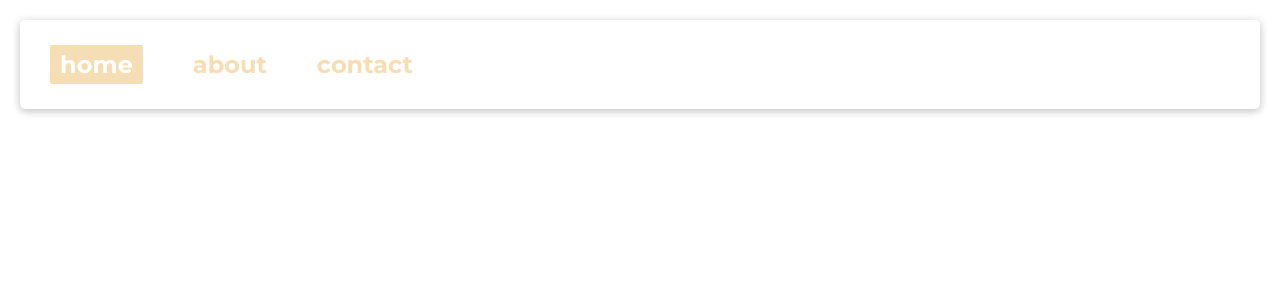
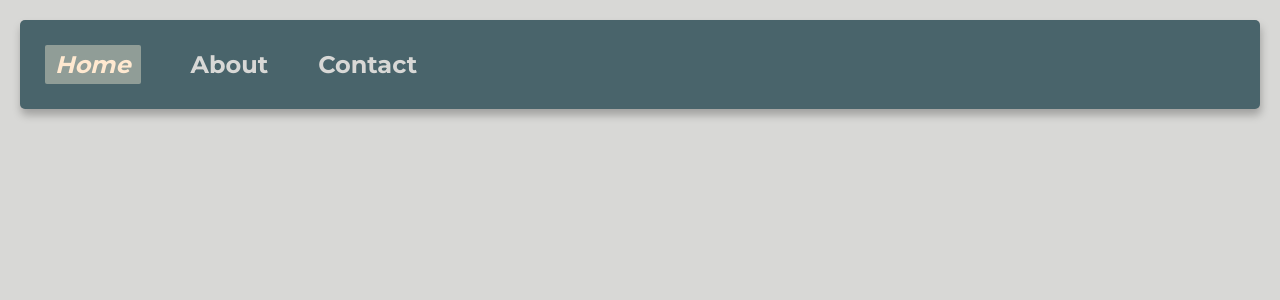
Before and after one commit to boy-warakorn/portfolio, a React (Create React App) app: page / in a window 1280 px wide. Shown: the top 300 px of the page. Built offline with nearby package versions, Linux system fonts and the light colour scheme.

Commit message:
[ADD] navbar css

```diff
--- a/src/App.css
+++ b/src/App.css
@@ -1,5 +1,6 @@
 .App {
   /* background-color: wheat; */
+  background-color: #D8D8D6;
   padding: 20px;
   height: 100vh;
   font-family: "Montserrat", sans-serif;
--- a/src/UI/Navbar.css
+++ /dev/null
@@ -1,8 +0,0 @@
-.navbar {
-  background-color: white;
-  border-radius: 5px;
-  margin: 0;
-  padding: 30px;
-  box-shadow: 0 2px 8px rgba(0, 0, 0, 0.26);
-  list-style-type: none;
-}
--- a/src/UI/Navbar.js
+++ b/src/UI/Navbar.js
@@ -1,13 +1,13 @@
 import React from "react";
-import "./Navbar.css";
+import classes from "./Navbar.module.css";
 import NavbarItem from "./Navbar_item";
 
 const Navbar = () => {
   return (
-    <ul className="navbar">
-      <NavbarItem title="home" isHome />
-      <NavbarItem title="about" />
-      <NavbarItem title="contact" />
+    <ul className={classes.Navbar}>
+      <NavbarItem title="Home" isHome />
+      <NavbarItem title="About" />
+      <NavbarItem title="Contact" />
     </ul>
   );
 };
--- /dev/null
+++ b/src/UI/Navbar.module.css
@@ -0,0 +1,9 @@
+.Navbar {
+  background-color: #49646B;
+  border-radius: 5px;
+  margin: 0;
+  padding: 25px;
+  box-shadow: 1px 6px 8px rgba(0, 0, 0, 0.26);
+  list-style-type: none;
+
+}
--- a/src/UI/Navbar_item.css
+++ /dev/null
@@ -1,19 +0,0 @@
-li {
-  display: inline;
-  margin-right: 50px;
-}
-
-a {
-  text-decoration: none;
-  color: wheat;
-  font-weight: 700;
-  font-size: 24px;
-}
-
-.home {
-  background-color: wheat;
-  padding: 5px 10px;
-  font-weight: bold;
-  border-radius: 2px;
-  color: white;
-}
--- a/src/UI/Navbar_item.js
+++ b/src/UI/Navbar_item.js
@@ -1,14 +1,11 @@
 import React from "react";
-import "./Navbar_item.css";
+import classes from "./Navbar_item.module.css";
 
 const NavbarItem = (props) => {
-  let name = "";
-  if (props.isHome) {
-    name = "home";
-  }
+  const itemClass = props.isHome ? [classes.Home] : [classes.Test];
   return (
     <li>
-      <a href="/" className={name}>
+      <a href="/" className={itemClass.join(" ")}>
         {props.title}
       </a>
     </li>
--- /dev/null
+++ b/src/UI/Navbar_item.module.css
@@ -0,0 +1,30 @@
+li {
+  display: inline-block;
+  margin-right: 50px;
+}
+.Test {
+  transition: 0.3s;
+}
+.Test:hover {
+  color: #bcbfb8;
+}
+a {
+  text-decoration: none;
+  color: #d8d8d6;
+  font-weight: 700;
+  font-size: 24px;
+  display: inline-block;
+}
+
+.Home {
+  transition: 0.3s;
+  background-color: #909d97;
+  padding: 5px 10px;
+  font-weight: bold;
+  border-radius: 2px;
+  font-style: italic;
+  color: #ffe9d0;
+}
+.Home:hover {
+  transform: skew(-6deg) scale(1.1);
+}
```
